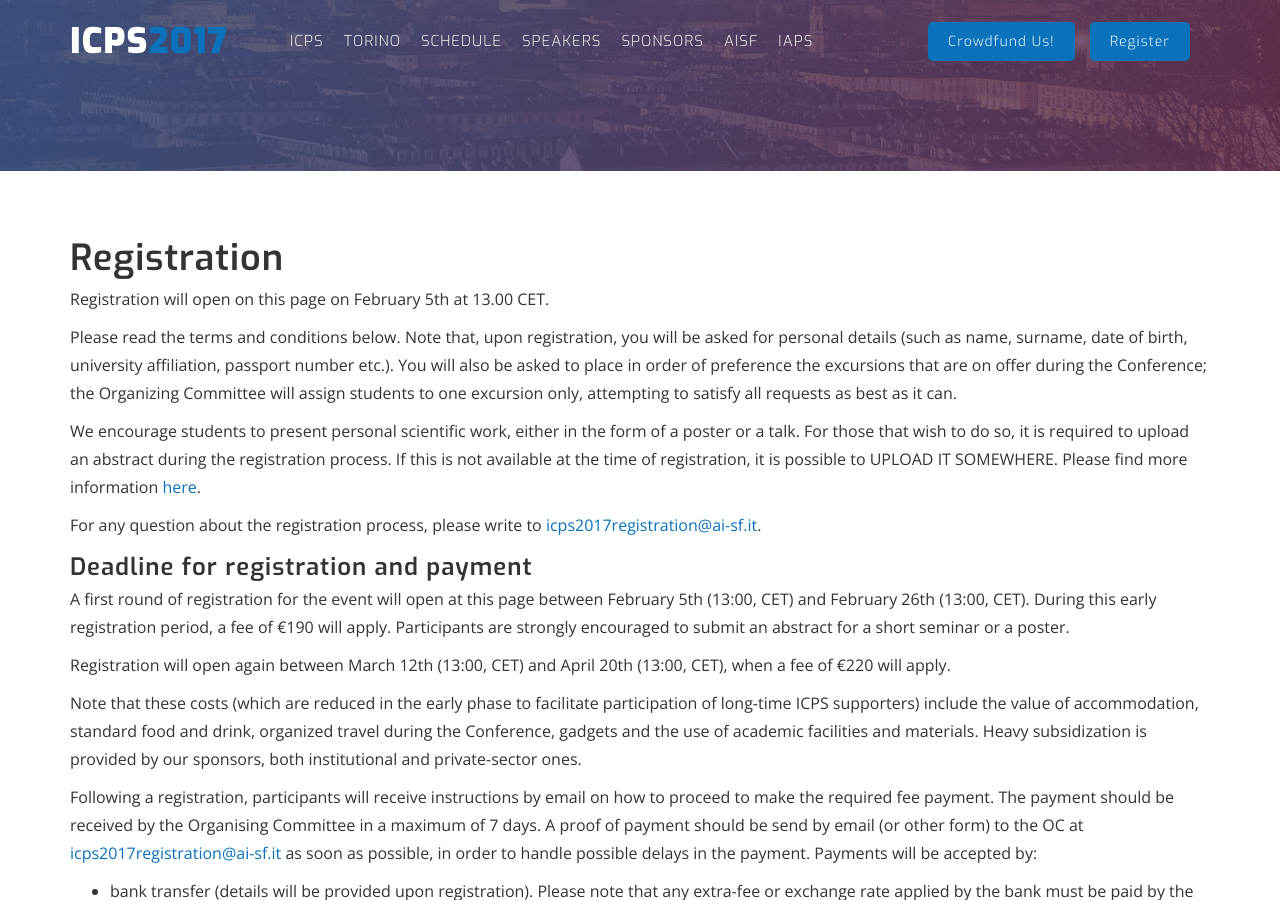
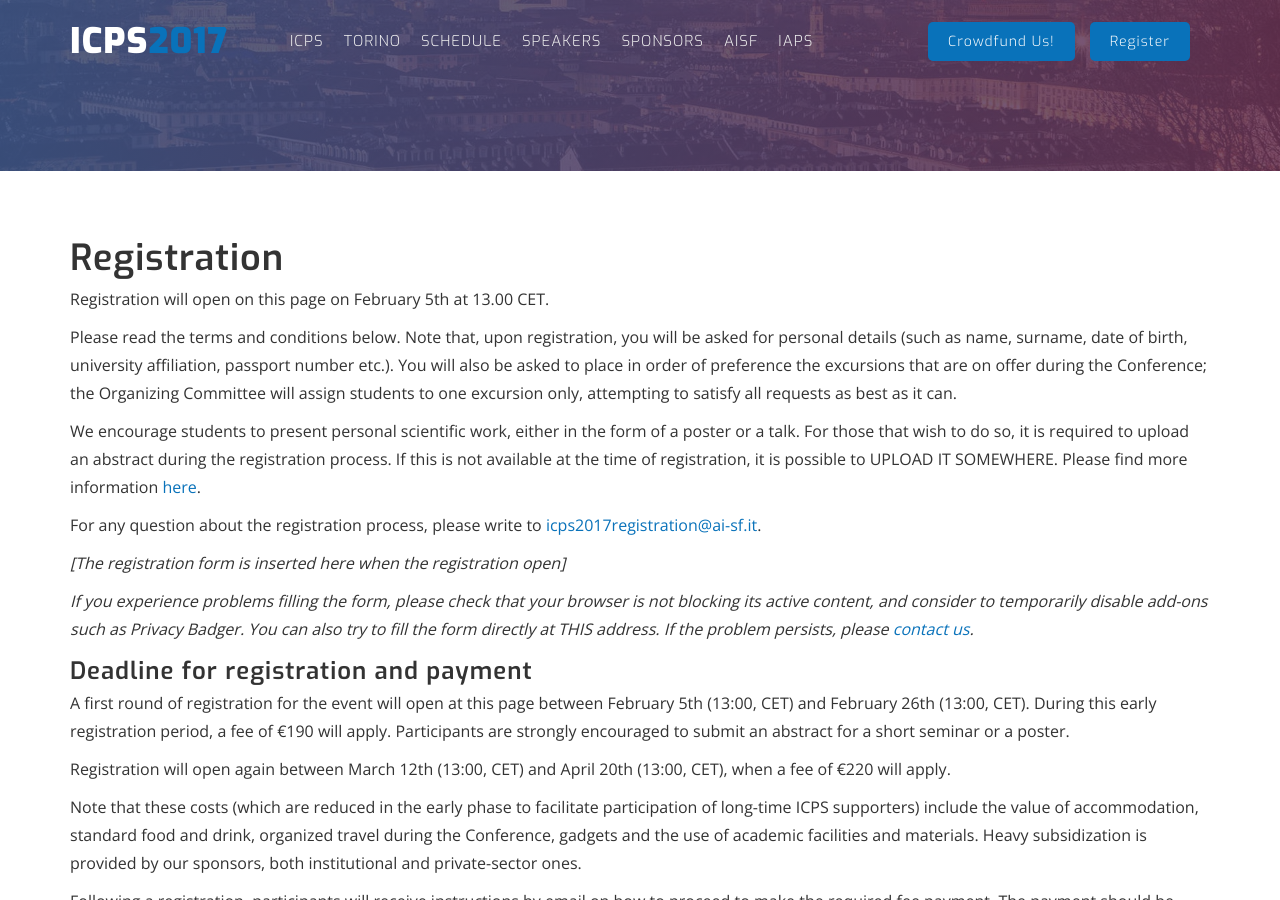
Before and after one commit to ICPS2017/ICPS2017.github.io, a Jekyll site: the page built from registration.html, in a window 1280 px wide and 900 px high. Built offline with Jekyll 4.4.1, drawn with Linux system fonts in a browser that asks for light colours; nearby versions of some CDN libraries.

Commit message:
add technical info about the form

```diff
--- a/registration.html
+++ b/registration.html
@@ -13,6 +13,8 @@
       <p>We encourage students to present personal scientific work, either in the form of a poster or a talk. For those that wish to do so, it is required to upload an abstract during the registration process. If this is not available at the time of registration, it is possible to UPLOAD IT SOMEWHERE. Please find more information <a href="/scientific-contribution">here</a>.</p>
       <p>For any question about the registration process, please write to <a href="mailto:icps2017registration@ai-sf.it">icps2017registration@ai-sf.it</a>.</p>
 
+<p><i>[The registration form is inserted here when the registration open]</i></p>
+<p><i>If you experience problems filling the form, please check that your browser is not blocking its active content, and consider to temporarily disable add-ons such as Privacy Badger. You can also try to fill the form directly at THIS address. If the problem persists, please <a href="mailto:icps2017registration@ai-sf.it">contact us</a>.</i></p>
       <h3>Deadline for registration and payment </h3>
       <p>A first round of registration for the event will open at this page between February 5th (13:00, CET) and February 26th (13:00, CET). During this early registration period, a fee of €190 will apply. Participants are strongly encouraged to submit an abstract for
 a short seminar or a poster.</p>
```
